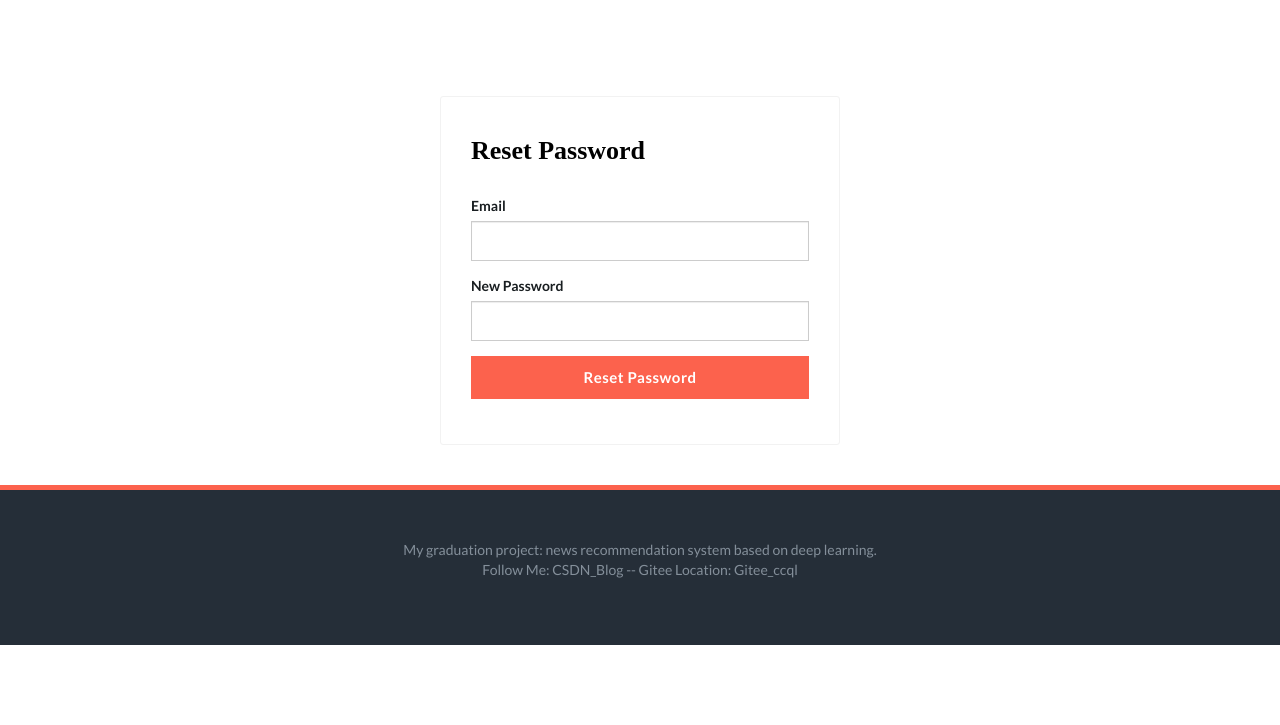
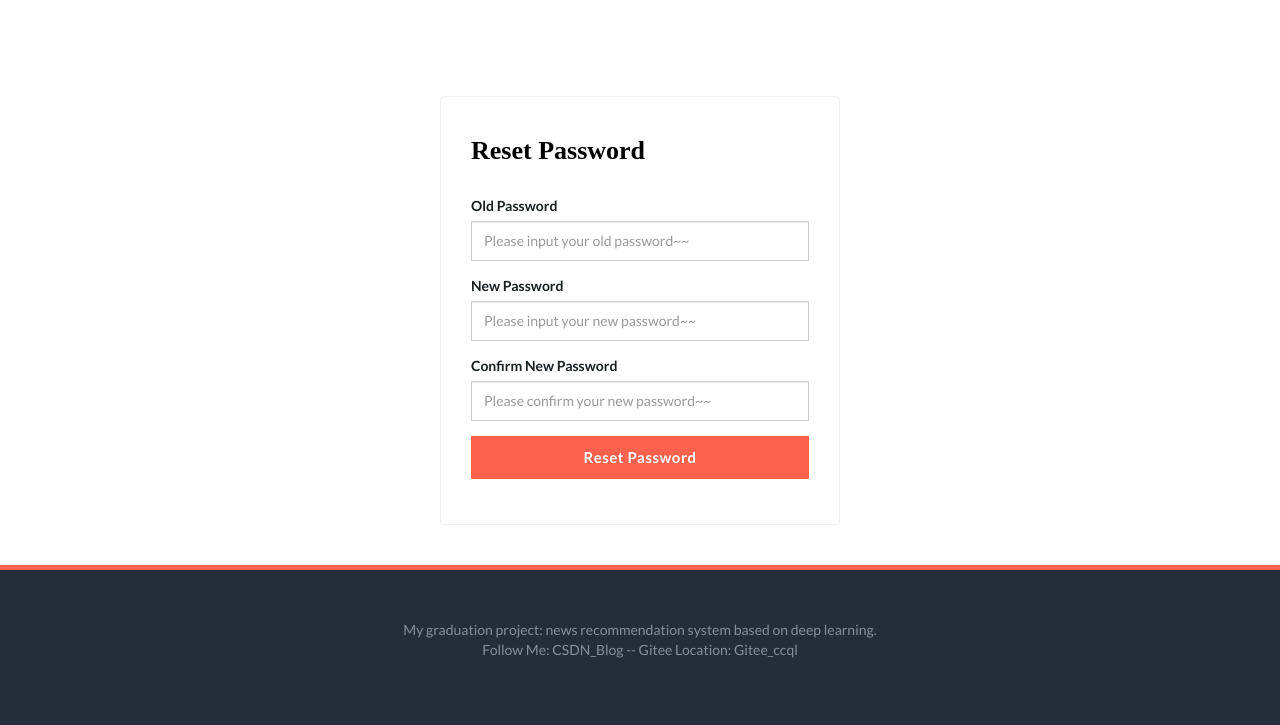
Before and after one commit to chaoql/DNR, a Flask app: page /member/reset in a window 1280 px wide. Shown: the part 144-869 px from the top of the page. Before the commit the page ends 789 px from the top, so only its background shows below. Run offline with Flask 2, Linux system fonts and the light colour scheme; parts of the project's set-up code (start-up, migrations or seed data) failed here and were passed over; some libraries are stand-ins or nearby versions; some web fonts are replaced.

Commit message:
重置密码功能完成

```diff
--- a/controllers/member.py
+++ b/controllers/member.py
@@ -96,9 +96,30 @@ def forgot():
     return ops_render("/member/forgot.html")
 
 
-@member_page.route("/reset")
+@member_page.route("/reset", methods=["POST", "GET"])
 def reset():
-    return ops_render("/member/reset.html")
+    if request.method == "GET":
+        return ops_render("/member/reset.html")
+    req = request.values
+    old_pwd = req["old_pwd"] if "old_pwd" in req else ""
+    new_pwd = req["new_pwd"] if "new_pwd" in req else -1
+    new_pwd2 = req["new_pwd2"] if "new_pwd2" in req else ""
+    # 因为前端可能会被穿透，所以后端要再验证一遍
+    if old_pwd is None or len(old_pwd) < 6:
+        return ops_renderErrJSON(msg="请输入正确的旧登陆密码~~")
+    if new_pwd is None or len(new_pwd) < 6:
+        return ops_renderErrJSON(msg="请输入正确的新登陆密码，并且不能小于6个字符~~")
+    if new_pwd2 is None or len(new_pwd2) < 6 or new_pwd != new_pwd2:
+        return ops_renderErrJSON(msg="请输入正确的确认新登陆密码~~")
+    tmp_pwd = UserService.genePwd(old_pwd, g.current_user.login_salt)
+    model_user = User.query.filter_by(login_pwd=tmp_pwd).first()
+    if model_user:
+        model_user.login_pwd = UserService.genePwd(new_pwd, g.current_user.login_salt)
+        db.session.add(model_user)
+        db.session.commit()
+        return ops_renderJSON(msg="密码修改成功~~")
+    else:
+        return ops_renderErrJSON(msg="密码输入错误~~")
 
 
 @member_page.route("/info", methods=["POST", "GET"])
--- /dev/null
+++ b/static/js/member/reset.js
@@ -0,0 +1,57 @@
+;
+var member_reset_ops = {
+    init: function () {
+        this.eventBind();
+    },
+    eventBind: function () {
+        $(".do-reset").click(function () { // 前面带"$"的就是jQuery语句
+            const btn_target = $(this);
+            if(btn_target.hasClass("disabled")){ // 避免重复点击注册
+                common_ops.alert("正在处理！请勿重复点击~~");
+                return ;
+            }
+            const old_pwd = $(".reset-wrap input[name=old_password]").val();
+            const new_pwd = $(".reset-wrap input[name=new_password]").val();
+            const new_pwd2 = $(".reset-wrap input[name=new_password2]").val();
+            if (old_pwd === undefined || old_pwd.length < 6) {
+                common_ops.alert("请输入正确的旧登陆密码~~");
+                return;
+            }
+            if (new_pwd === undefined || new_pwd.length < 6) {
+                common_ops.alert("请输入正确的新登陆密码，并且不能小于6个字符~~");
+                return;
+            }
+            if (new_pwd2 === undefined || new_pwd2 !== new_pwd) {
+                common_ops.alert("请输入正确的确认新登陆密码~~");
+                return;
+            }
+            btn_target.addClass("disabled");
+            // ajax是一种数据请求的方式，不需要刷新整个页面。这意味着可以在不重新加载整个网页的情况下，对网页的某部分进行更新c
+            $.ajax({
+                // url: "/member/reg", // 前端路由地址，全称为：http://192.168.0.108:5000/member/reg
+                url: common_ops.buildUrl("/member/reset"),
+                type: "POST",
+                data:{
+                    old_pwd:old_pwd,
+                    new_pwd:new_pwd,
+                    new_pwd2:new_pwd2,
+                },
+                dataType:'json', // 返回值格式
+                success:function (res){ // 请求成功后执行的代码
+                    btn_target.removeClass("disabled");
+                    let callback = null;
+                    if(res.code === 200){
+                        callback=function (){
+                            window.location.href=common_ops.buildUrl("/");
+                        }
+                    }
+                    common_ops.alert(res.msg, callback);
+                }
+            })
+        });
+    }
+};
+
+$(document).ready(function () {
+    member_reset_ops.init();
+});
--- a/templates/member/reset.html
+++ b/templates/member/reset.html
@@ -4,24 +4,31 @@
 			<div class="container">
 				<div class="box-wrapper">
 					<div class="box box-border">
-						<div class="box-body">
+						<div class="box-body reset-wrap">
 							<h4>Reset Password</h4>
-							<form>
+							<div>
 								<div class="form-group">
-									<label>Email</label>
-									<input type="email" name="email" class="form-control">
+									<label>Old Password</label>
+									<input type="password" name="old_password" class="form-control" placeholder="Please input your old password~~">
 								</div>
 								<div class="form-group">
 									<label>New Password</label>
-									<input type="password" name="password" class="form-control">
+									<input type="password" name="new_password" class="form-control" placeholder="Please input your new password~~">
+								</div>
+                                <div class="form-group">
+									<label>Confirm New Password</label>
+									<input type="password" name="new_password2" class="form-control" placeholder="Please confirm your new password~~">
 								</div>
 								<div class="form-group text-right">
-									<button class="btn btn-primary btn-block">Reset Password</button>
+									<button class="btn btn-primary btn-block do-reset">Reset Password</button>
 								</div>
-							</form>
+							</div>
 						</div>
 					</div>
 				</div>
 			</div>
 		</section>
 {% endblock %}
+{% block js %}
+    <script src="{{ buildStaticUrl('/js/member/reset.js') }}"></script>
+{% endblock %}
```
Also changed, not shown: config/local_setting.py (+6 -6 lines).
